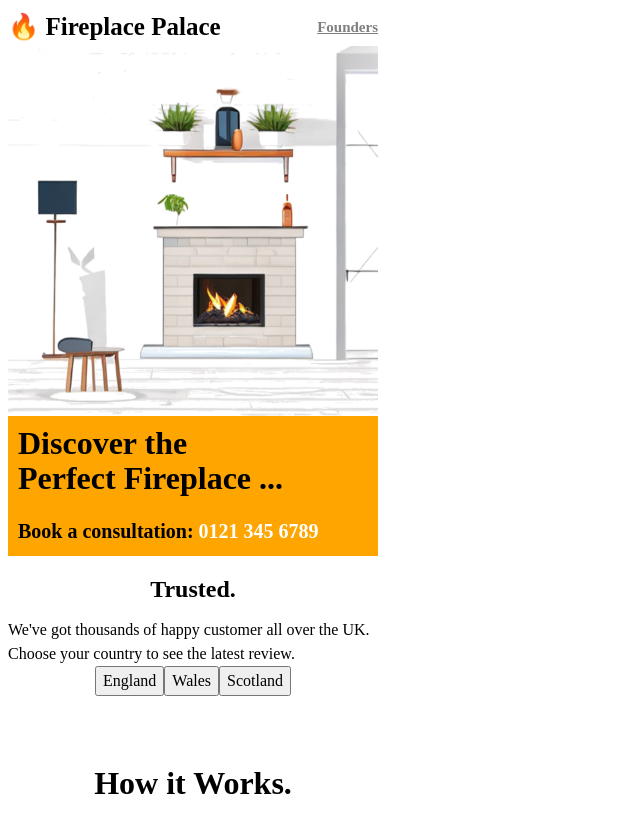
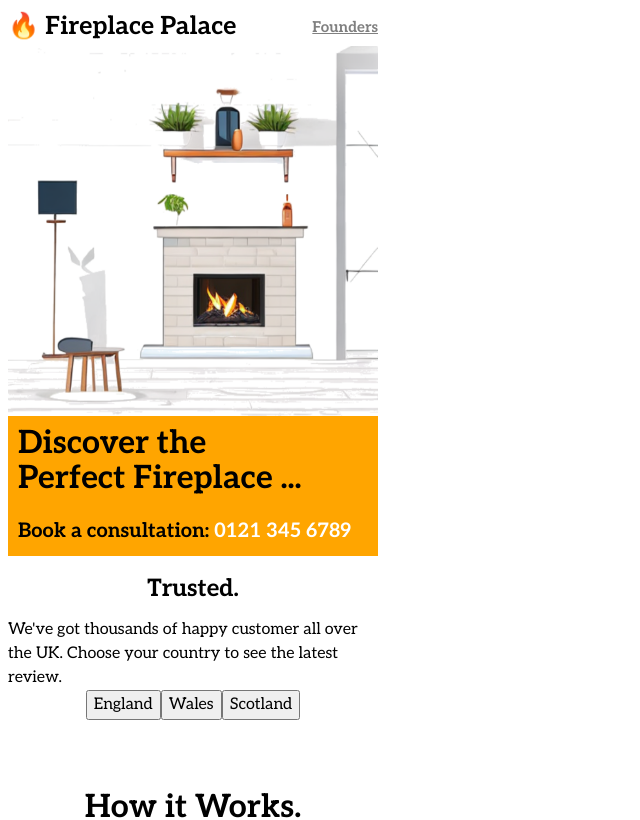
Before and after one commit to lazycloud0/react_app_website, a Next.js app: page / in a window 1280 px wide. Shown: the top 820 px of the page, without its empty margins (0-640 px from the left). Built offline with nearby package versions, Linux system fonts and the light colour scheme.

Commit message:
updated font

```diff
--- a/app/globals.css
+++ b/app/globals.css
@@ -89,7 +89,3 @@ textarea:not([rows]) {
 }
 
 /* our CSS starts here */
-
-* {
-  font-family: "Aleo";
-}
--- a/app/layout.js
+++ b/app/layout.js
@@ -1,7 +1,7 @@
-import { Inter } from "next/font/google";
+import { Aleo } from "next/font/google";
 import "./globals.css";
 
-const inter = Inter({ subsets: ["latin"] });
+const aleo= Aleo({ subsets: ["latin"] });
 
 export const metadata = {
   title: "Create Next App",
@@ -11,7 +11,7 @@ export const metadata = {
 export default function RootLayout({ children }) {
   return (
     <html lang="en">
-      <body className={inter.className}>{children}</body>
+      <body className={aleo.className}>{children}</body>
     </html>
   );
 }
```
